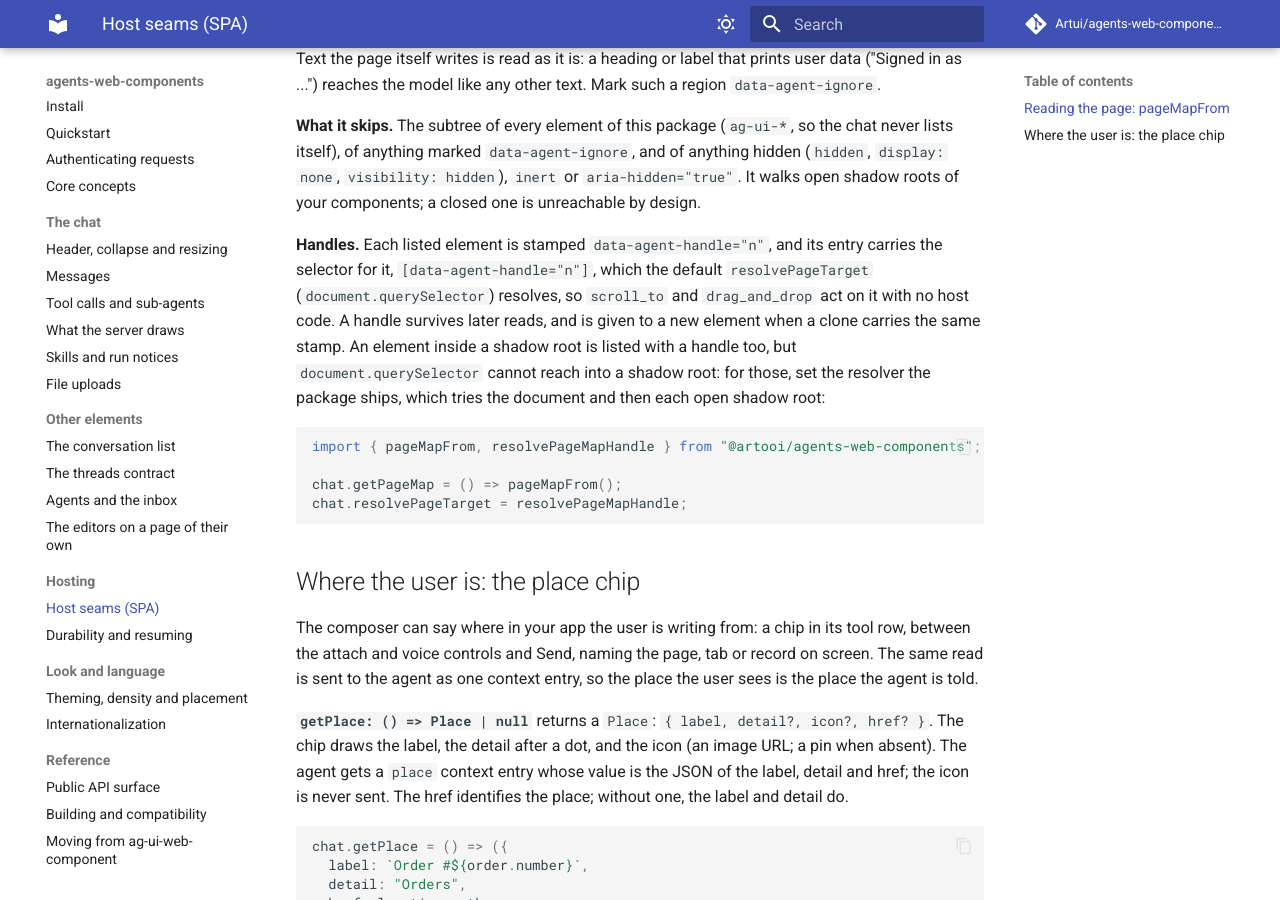
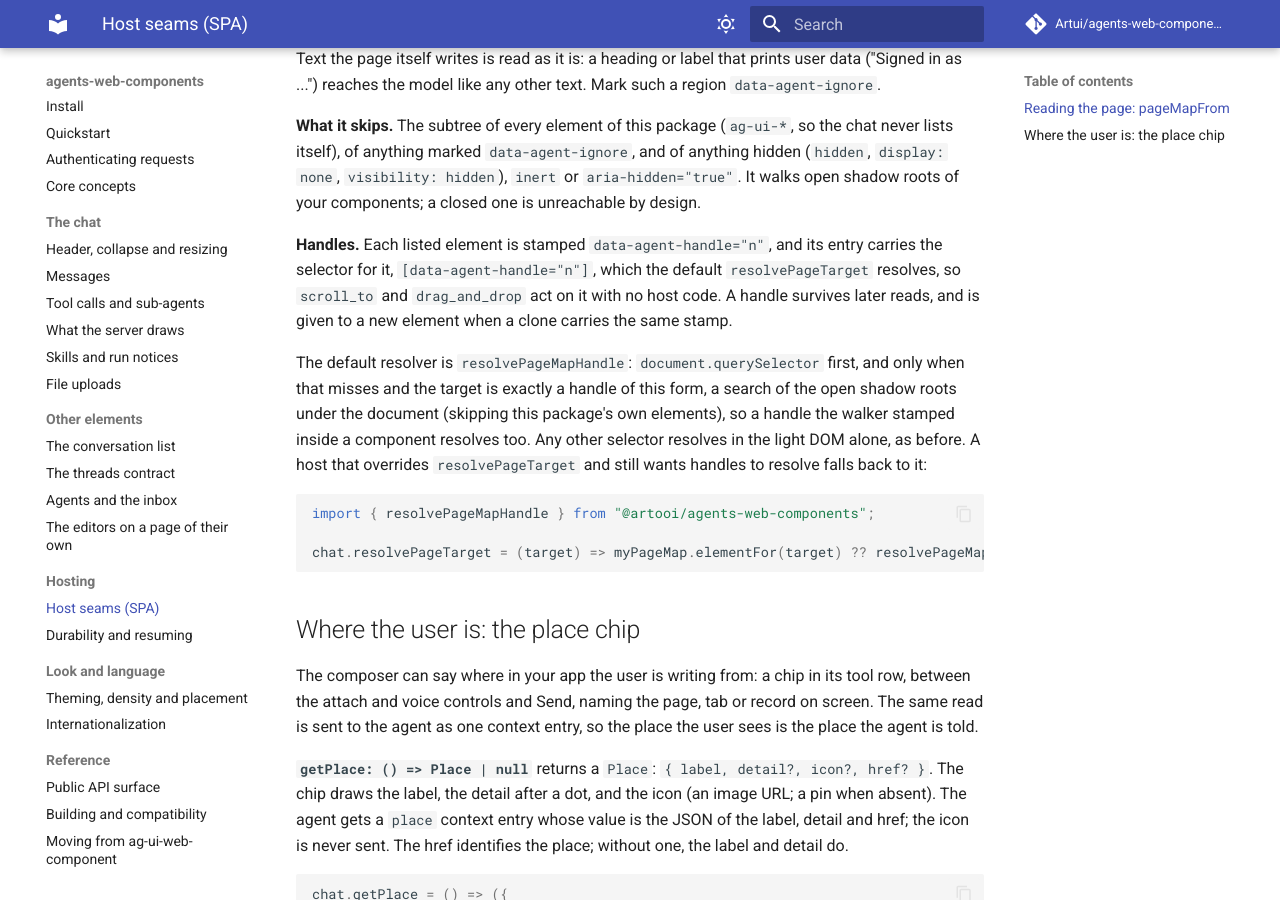
Before and after one commit to Artui/agents-web-components, an MkDocs documentation site: the page built from docs/host-seams.md, in a window 1280 px wide and 900 px high, scrolled down 6780 px. Built offline with MkDocs 1.6.1 and Material for MkDocs 9.7.7, drawn with Linux system fonts in a browser that asks for light colours; comment, search, counter and statistics services are not loaded.

Commit message:
Resolve page-map handles in open shadow roots by default
The default resolvePageTarget is now resolvePageMapHandle: it still
calls document.querySelector first, and only when that misses and the
target is exactly a [data-agent-handle="n"] handle does it search the
open shadow roots, skipping the package's own elements. Every other
selector resolves in the light DOM alone, as before. The demo drops
its resolve-deep toggle, since the default now reaches the shadow
button.

Co-Authored-By: Claude Opus 5.5 <noreply@anthropic.com>

````diff
--- a/docs/host-seams.md
+++ b/docs/host-seams.md
@@ -307,18 +307,20 @@ itself), of anything marked `data-agent-ignore`, and of anything hidden (`hidden
 components; a closed one is unreachable by design.
 
 **Handles.** Each listed element is stamped `data-agent-handle="n"`, and its entry carries the
-selector for it, `[data-agent-handle="n"]`, which the default `resolvePageTarget`
-(`document.querySelector`) resolves, so `scroll_to` and `drag_and_drop` act on it with no host
-code. A handle survives later reads, and is given to a new element when a clone carries the same
-stamp. An element inside a shadow root is listed with a handle too, but `document.querySelector`
-cannot reach into a shadow root: for those, set the resolver the package ships, which tries the
-document and then each open shadow root:
+selector for it, `[data-agent-handle="n"]`, which the default `resolvePageTarget` resolves, so
+`scroll_to` and `drag_and_drop` act on it with no host code. A handle survives later reads, and is
+given to a new element when a clone carries the same stamp.
+
+The default resolver is `resolvePageMapHandle`: `document.querySelector` first, and only when that
+misses and the target is exactly a handle of this form, a search of the open shadow roots under the
+document (skipping this package's own elements), so a handle the walker stamped inside a component
+resolves too. Any other selector resolves in the light DOM alone, as before. A host that overrides
+`resolvePageTarget` and still wants handles to resolve falls back to it:
 
 ```js
-import { pageMapFrom, resolvePageMapHandle } from "@artooi/agents-web-components";
+import { resolvePageMapHandle } from "@artooi/agents-web-components";
 
-chat.getPageMap = () => pageMapFrom();
-chat.resolvePageTarget = resolvePageMapHandle;
+chat.resolvePageTarget = (target) => myPageMap.elementFor(target) ?? resolvePageMapHandle(target);
 ```
 
 ## Where the user is: the place chip
````
Also changed, not shown: CHANGELOG.md (+4 -3 lines), docs/api.md (+1 -1 lines), docs/concepts.md (+2 -1 lines), 5 other files.
